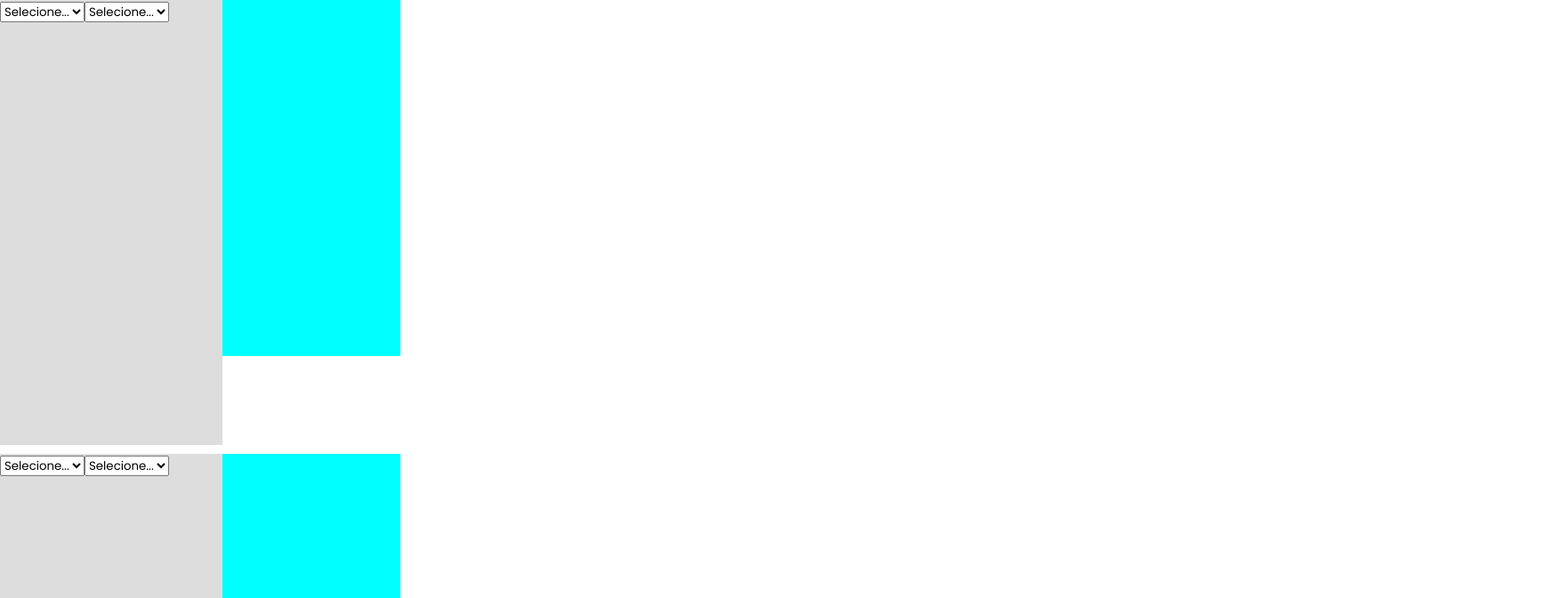
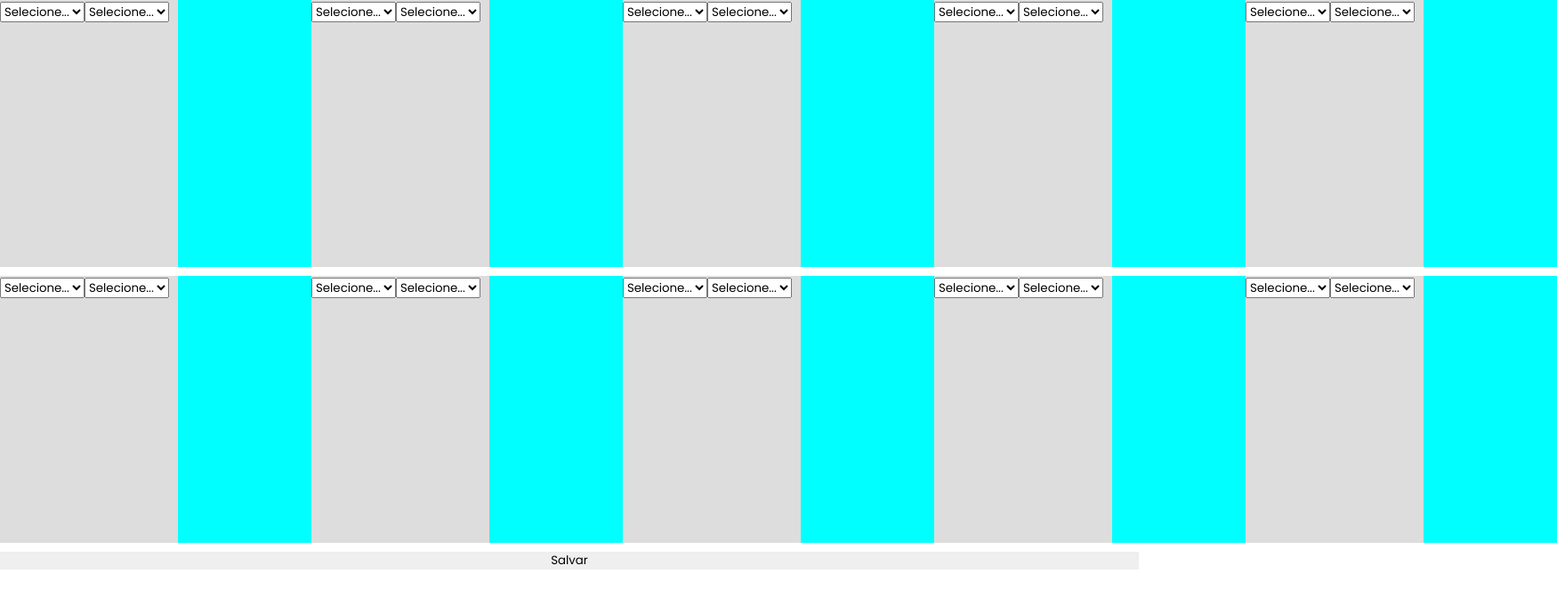
Before and after one commit to Arthur-Ruas/Sistema-Organizacional-de-Cronogramas, a React (Create React App) app in the folder client/: page /createSchedule in a window 1280 px wide. Shown: the top 672 px of the page at 89% size, 1750 px wide, since content can reach past the window. Built offline with nearby package versions, Linux system fonts and the light colour scheme.

Commit message:
Arthur: API

```diff
--- a/client/package.json
+++ b/client/package.json
@@ -13,7 +13,7 @@
     "react-router-dom": "^6.22.3",
     "react-scripts": "5.0.1",
     "react-tabs": "^6.0.2",
-    "sass": "^1.75.0",
+    "sass": "^1.76.0",
     "web-vitals": "^2.1.4"
   },
   "scripts": {
--- a/client/src/components/TeacherSchedule/TeacherSchedule.jsx
+++ b/client/src/components/TeacherSchedule/TeacherSchedule.jsx
@@ -1,11 +1,12 @@
 import React, { useState } from 'react'
 import API from '../../API';
 
-const TeacherSchedule = ({ day }) => {
+const TeacherSchedule = ({ day, submit }) => {
 
     const [teste1, setTeste1] = useState("block");
 
-    const [teacherName, setTeacherName] = useState('')
+    const [teacherName, setTeacherName] = useState('');
+    const [teacherID, setTeacherID] = useState('');
 
     const [teacherArray, setTeacherArray] = useState([]);
     const [subjectArray, setSubjectArray] = useState([]);
@@ -33,33 +34,41 @@ const TeacherSchedule = ({ day }) => {
         console.log(classRoomArray)
     }
 
+    const [scheduleID, setSelectedSchedule] = useState('1');
+    const [subjectID, setSelectedSubject] = useState('');
+    const [classRoomID, setSelectedClassRoom] = useState('');
+    const [classID, setSelectedClass] = useState('3')
 
-    const [selectedSchedule, setSelectedSchedule] = useState();
-    const [selectedClassRoom, setSelectedClassRoom] = useState();
+    const blockID = day
+    const placeID = day
 
     async function handleCreate(){
 
-        const dataSchedule = { teacherName, selectedSchedule, selectedClassRoom }
-        console.log(dataSchedule)
+        const dataSchedule = { scheduleID, teacherID, subjectID, classRoomID, blockID, classID, placeID }
 
-        try{
-            await API.post('/teacherSchedule', dataSchedule);
-        }
-        catch{
+        try {
+            API.put('/teacherSchedule', dataSchedule);
+            console.log(dataSchedule)
 
-        }
+          } catch (err) {
+            alert(`Erro ao cadastrar. ${err}`)
+          }
+    }
+
+    if(submit == true){
+        handleCreate()
     }
 
   return (
     <div className='dia'>
         <div className='card-dias' onClick={() =>{getDayID(day)}}>
             <h4>{teacherName}</h4>
-            <select onClick={(e)=>{setSelectedSchedule(e.target.value)}}>
+            <select onClick={(e)=>{setSelectedSubject(e.target.value)}}>
                 <option>Selecione...</option>
                 {
                     subjectArray.map((subject) =>{
                         return(
-                            <option onSelect={()=>{console.log(subject.Nome)}} value={subject.Nome}>{subject.Nome}</option>
+                            <option onSelect={()=>{console.log(subject.Id)}} value={subject.ID}>{subject.Nome}</option>
                         )
                     })
                 }
@@ -69,7 +78,7 @@ const TeacherSchedule = ({ day }) => {
                 {
                     classRoomArray.map((classRoom) =>{
                         return(
-                            <option onSelect={()=>{console.log(classRoom.Sala)}} value={classRoom.Sala}>{classRoom.Sala}</option>
+                            <option onSelect={()=>{console.log(classRoom.Id)}} value={classRoom.ID}>{classRoom.Sala}</option>
                         )
                     })
                 }
@@ -79,7 +88,7 @@ const TeacherSchedule = ({ day }) => {
             {
                 teacherArray.map((teacher) =>{
                     return(
-                        <p onClick={() =>{setTeacherName(teacher.Nome); getScheduleID(teacher.ID); getClassRoom()}}>{teacher.Nome}</p>
+                        <p onClick={() =>{setTeacherName(teacher.Nome); setTeacherID(teacher.ID); getScheduleID(teacher.ID); getClassRoom()}}>{teacher.Nome}</p>
                     )
                 })
             }
--- a/client/src/pages/Schedule/Schedule.jsx
+++ b/client/src/pages/Schedule/Schedule.jsx
@@ -4,20 +4,28 @@ import TeacherSchedule from '../../components/TeacherSchedule/TeacherSchedule';
 
 const Schedule = () => {
 
-
+  const [submit, setSubmit] = useState(false)
+  function handleSubmit(){
+    setSubmit(true)
+  }
 
   return (
     <div className='schedule'>
-        <TeacherSchedule day='1'/>
-        <TeacherSchedule day='2'/>
-        <TeacherSchedule day='3'/>
-        <TeacherSchedule day='4'/>
-        <TeacherSchedule day='5'/>
-        <TeacherSchedule day='6'/>
-        <TeacherSchedule day='7'/>
-        <TeacherSchedule day='8'/>
-        <TeacherSchedule day='9'/>
-        <TeacherSchedule day='10'/>
+      <div className='schedule__top'>
+        <TeacherSchedule day='1' submit={submit}/>
+        <TeacherSchedule day='2' submit={submit}/>
+        <TeacherSchedule day='3' submit={submit}/>
+        <TeacherSchedule day='4' submit={submit}/>
+        <TeacherSchedule day='5' submit={submit}/>
+      </div>
+      <div className='schedule__bottom'>
+        <TeacherSchedule day='6' submit={submit}/>
+        <TeacherSchedule day='7' submit={submit}/>
+        <TeacherSchedule day='8' submit={submit}/>
+        <TeacherSchedule day='9' submit={submit}/>
+        <TeacherSchedule day='10' submit={submit}/>
+      </div>
+      <button onClick={handleSubmit}>Salvar</button>
     </div>
   )
 }
--- a/client/src/styles/css/styles.css
+++ b/client/src/styles/css/styles.css
@@ -228,17 +228,23 @@ button {
 
 .card-dias {
   background-color: #ddd;
-  height: 500px;
-  width: 250px;
+  height: 300px;
+  width: 200px;
 }
 
 .prof {
   background-color: aqua;
-  height: 400px;
-  width: 200px;
+  height: 300px;
+  width: 150px;
+  font-size: 0.8rem;
+  overflow-y: scroll;
 }
 
 .dia {
+  display: flex;
+}
+
+.schedule__top, .schedule__bottom {
   display: flex;
 }
 
--- a/client/src/styles/scss/pages/schedule.scss
+++ b/client/src/styles/scss/pages/schedule.scss
@@ -6,16 +6,22 @@
 
 .card-dias{
     background-color: #ddd;
-    height: 500px;
-    width: 250px;
+    height: 300px;
+    width: 200px;
 }
 
 .prof{
     background-color: aqua;
-    height: 400px;
-    width: 200px;
+    height: 300px;
+    width: 150px;
+    font-size: .8rem;
+    overflow-y: scroll;
 }
 
 .dia{
     display: flex;
 }
+
+.schedule__top, .schedule__bottom{
+    display: flex;
+}
```
Also changed, not shown: 2 other files (tests, documents, lock files or other folders).
